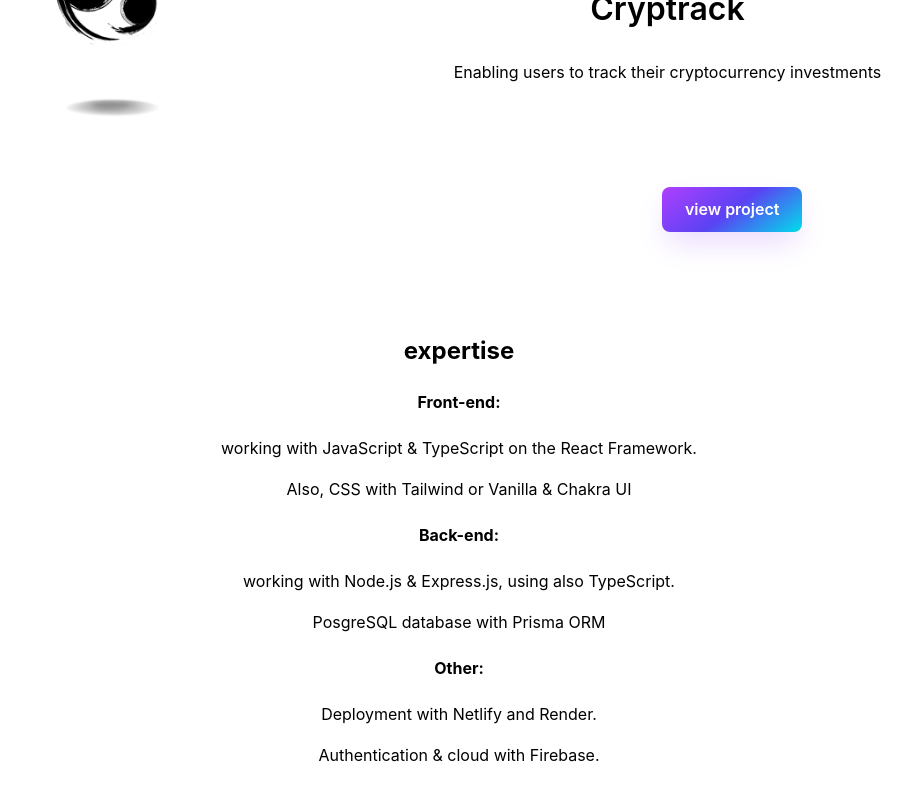
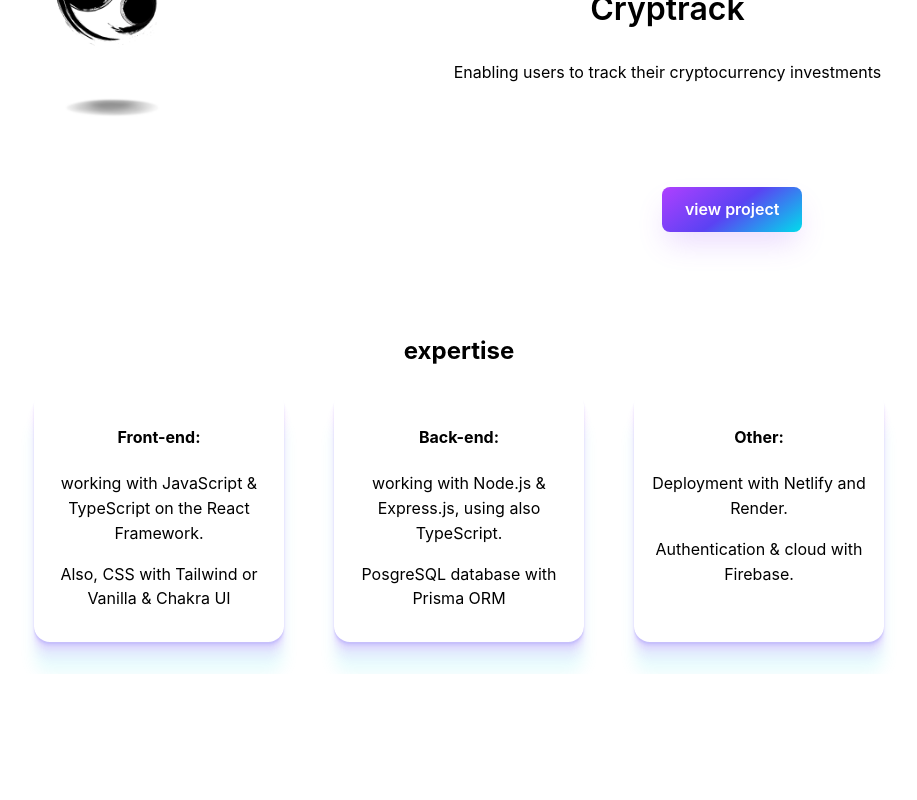
Before and after one commit to mylordkaz/portfolio, a React (Vite) app: page / in a window 1280 px wide. Shown: the part 1671-2471 px from the top of the page, without its empty margins (181-1098 px from the left). After the commit the page ends 2345 px from the top, so only its background shows below. Built offline with nearby package versions, Linux system fonts and the light colour scheme.

Commit message:
shadow-box color expertise

```diff
--- a/src/components/ExpertiseSection.tsx
+++ b/src/components/ExpertiseSection.tsx
@@ -3,28 +3,29 @@ import './expertise.css';
 export default function ExpertiseSection() {
   return (
     <>
-      <div className="expertise-container">
+      <div className="expertise">
         <h2>expertise</h2>
-
-        <div>
+        <div className="container-wrap">
+          <div className="exp-container">
             <h4>Front-end:</h4>
             <p>working with JavaScript & TypeScript on the React Framework.</p>
             <p>Also, CSS with Tailwind or Vanilla & Chakra UI</p>
+            <div className="icon-container"></div>
           </div>
-        <div className="icon-container"></div>
 
-        <div>
+          <div className="exp-container">
             <h4>Back-end:</h4>
             <p>working with Node.js & Express.js, using also TypeScript.</p>
             <p>PosgreSQL database with Prisma ORM </p>
+            <div className="icon-container"></div>
           </div>
-        <div className="icon-container"></div>
-        <div>
+          <div className="exp-container">
             <h4>Other:</h4>
             <p>Deployment with Netlify and Render.</p>
             <p>Authentication & cloud with Firebase.</p>
+            <div className="icon-container"></div>
           </div>
-        <div className="icon-container"></div>
+        </div>
       </div>
     </>
   );
--- a/src/components/expertise.css
+++ b/src/components/expertise.css
@@ -1,3 +1,17 @@
-.expertise-container {
+.expertise {
   margin-top: 100px;
 }
+.container-wrap {
+  display: flex;
+  flex-wrap: wrap;
+  justify-content: center;
+  gap: 50px;
+}
+.exp-container {
+  width: 250px;
+  padding: 15px;
+  border-radius: 16px;
+  box-shadow: rgba(91, 66, 243, 0.09) 0px 2px 1px,
+    rgba(91, 66, 243, 0.09) 0px 4px 2px, rgba(175, 64, 255, 0.09) 0px 8px 4px,
+    rgba(175, 64, 255, 0.09) 0px 16px 8px, rgba(0, 221, 235, 0.09) 0px 32px 16px;
+}
--- a/src/components/project.css
+++ b/src/components/project.css
@@ -26,7 +26,12 @@
 }
 
 .btn-container button {
-  background-image: linear-gradient(144deg, #af40ff, #5b42f3 50%, #00ddeb);
+  background-image: linear-gradient(
+    144deg,
+    #af40ff,
+    rgb(91, 66, 243) 50%,
+    #00ddeb
+  );
   border: 0;
   border-radius: 8px;
   box-shadow: rgba(151, 65, 252, 0.2) 0 15px 30px -5px;
```
Lines whose indentation alone changed are shown as unchanged.
